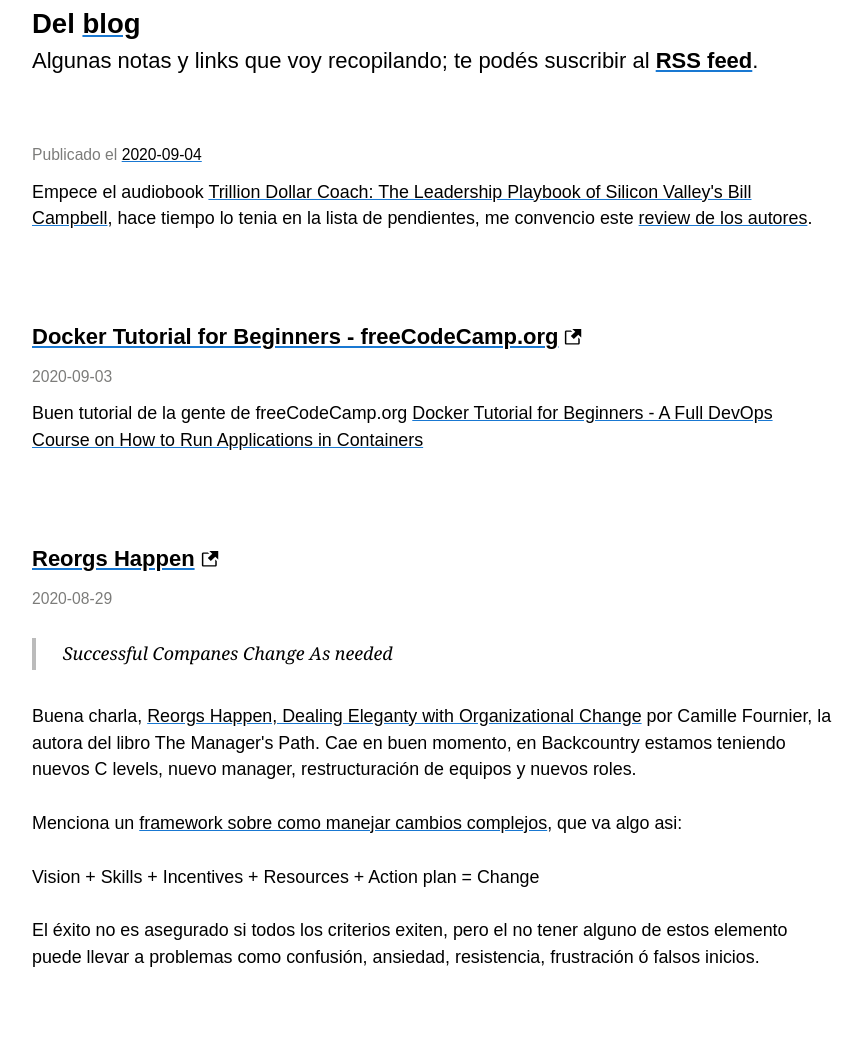
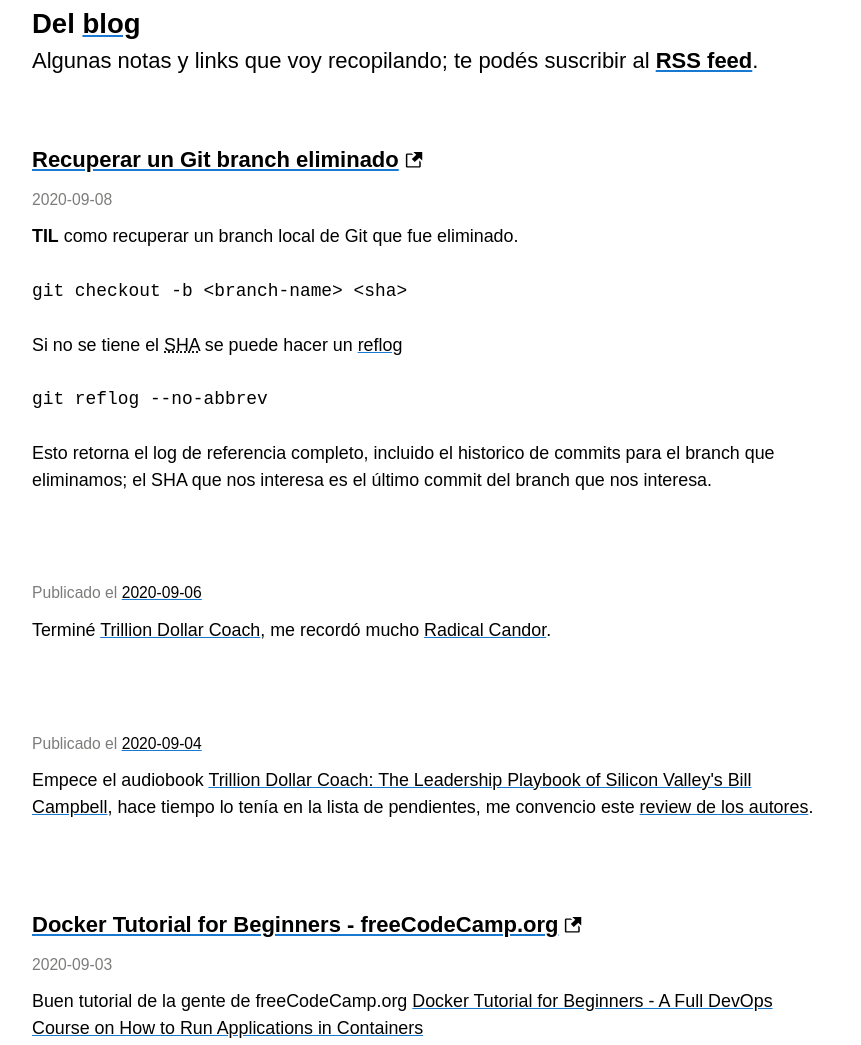
Before and after one commit to jleiva/leivajd.com, a Gatsby site: page / in a window 1280 px wide. Shown: the part 784-1829 px from the top of the page, without its empty margins (96-957 px from the left). Built offline with nearby package versions, Linux system fonts and the light colour scheme; Gatsby itself is replaced by a stand-in of ours.

Commit message:
add TIL recover git branch

```diff
--- /dev/null
+++ b/src/posts/2020/recuperar-git-branch.md
@@ -0,0 +1,18 @@
+---
+path: "/recuperar-git-branch"
+date: "2020-09-08"
+title: "Recuperar un Git branch eliminado"
+type: "recordar"
+externalUrl: "https://stackoverflow.com/questions/3640764/can-i-recover-a-branch-after-its-deletion-in-git"
+tags: ["Git", "TIL"]
+---
+
+**TIL** como recuperar un branch local de Git que fue eliminado.
+
+`git checkout -b <branch-name> <sha>`
+
+Si no se tiene el <abbr title="Simple Hashing Algorithm">SHA</abbr> se puede hacer un [reflog](https://git-scm.com/docs/git-reflog)
+
+`git reflog --no-abbrev`
+
+Esto retorna el log de referencia completo, incluido el historico de commits para el branch que eliminamos; el SHA que nos interesa es el último commit del branch que nos interesa.
--- a/src/posts/2020/trillion-dollar-coach-09-04.md
+++ b/src/posts/2020/trillion-dollar-coach-09-04.md
@@ -5,4 +5,4 @@
 tags: ["Libros", "Audiobook"]
 ---
 
-Empece el audiobook [Trillion Dollar Coach: The Leadership Playbook of Silicon Valley's Bill Campbell](https://www.amazon.com/dp/B07MVKGV9V/ref=cm_sw_em_r_mt_dp_v9XuFbY85RG7K), hace tiempo lo tenia en la lista de pendientes, me convencio este [review de los autores](https://youtu.be/gishom-3T-Y).
+Empece el audiobook [Trillion Dollar Coach: The Leadership Playbook of Silicon Valley's Bill Campbell](https://www.amazon.com/dp/B07MVKGV9V/ref=cm_sw_em_r_mt_dp_v9XuFbY85RG7K), hace tiempo lo tenía en la lista de pendientes, me convencio este [review de los autores](https://youtu.be/gishom-3T-Y).
--- /dev/null
+++ b/src/posts/2020/trillion-dollar-coach-09-06.md
@@ -0,0 +1,8 @@
+---
+path: "/trillion-dollar-coach-09-06"
+date: "2020-09-06"
+type: "note"
+tags: ["Libros", "Audiobook"]
+---
+
+Terminé [Trillion Dollar Coach](/trillion-dollar-coach-09-04), me recordó mucho [Radical Candor](https://www.radicalcandor.com/the-book/).
```
